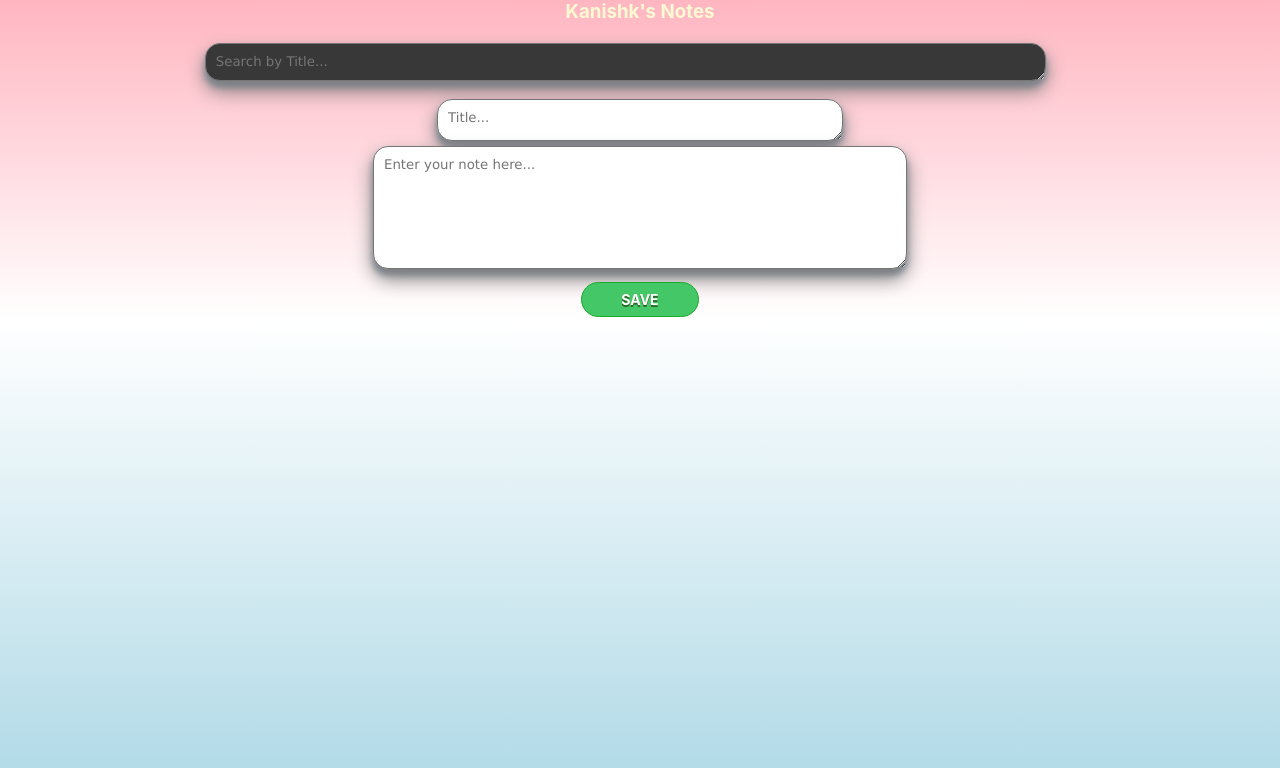
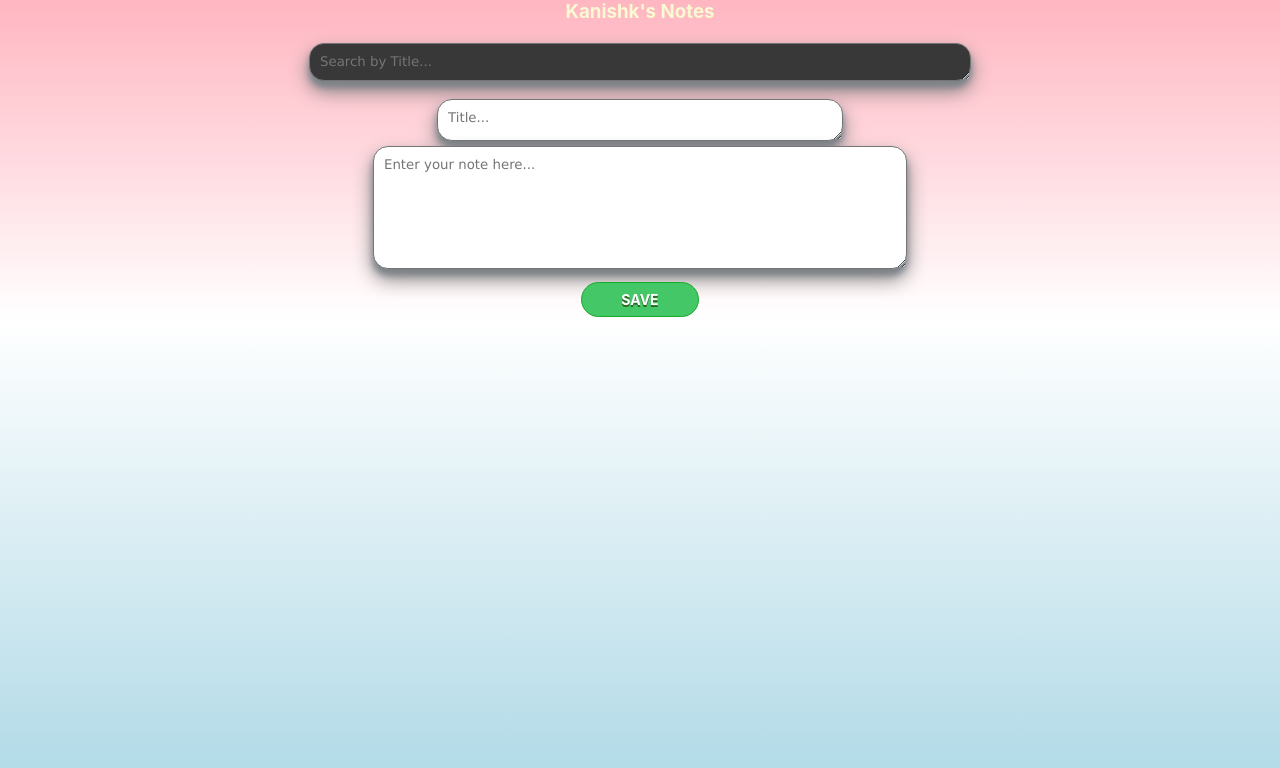
Before and after one commit to KanishkKalyani/Notes-Fullstack-App, a React (Create React App) app: page / in a window 1280 px wide. Shown: the top 768 px of the page. Built offline with nearby package versions, Linux system fonts and the light colour scheme.

Commit message:
removed log statements

```diff
--- a/src/AddNote.css
+++ b/src/AddNote.css
@@ -15,17 +15,17 @@ h3 {
 
 .search-wrapper {
 	display: flex;
-	width: 80%;
+	justify-content: center;
+	width: 100%;
 	height: 5%;
 	margin-top: 10px;
-	margin-left: 12%;
 	margin-bottom: 30px;
 	padding: 10px;
 }
 
 .search-bar {
 	overflow: hidden;
-	width: 80%;
+	width: 50%;
 	height: 100%;
 	padding: 10px;
 	background-color: #373837;
--- a/src/AddNote.js
+++ b/src/AddNote.js
@@ -18,15 +18,15 @@ class AddNote extends React.Component {
 	}
 
 	handleSearchChange = event => {
-		this.setState({ search: event.target.value });
-
 		var searchedArray = this.state.temp.filter(value =>
 			value.title.includes(event.target.value)
 		);
 
 		this.setState({
+			search: event.target.value,
 			AllData: searchedArray,
 		});
+
 		if (event.target.value === "") {
 			let temp = this.state.temp;
 			this.setState({
--- a/src/CurrentNotes.js
+++ b/src/CurrentNotes.js
@@ -6,6 +6,7 @@ class CurrentNotes extends React.Component {
 		super(props);
 		this.state = {};
 	}
+
 	render() {
 		return (
 			<div className="current-notes-body">
```
